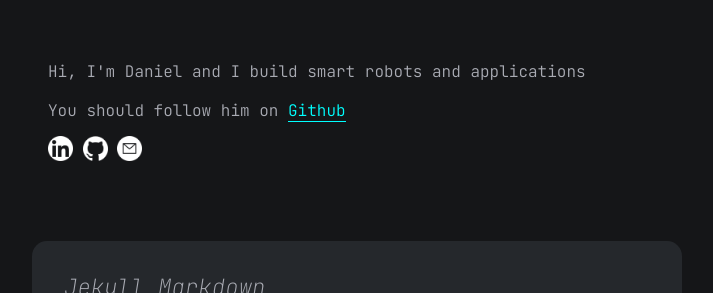
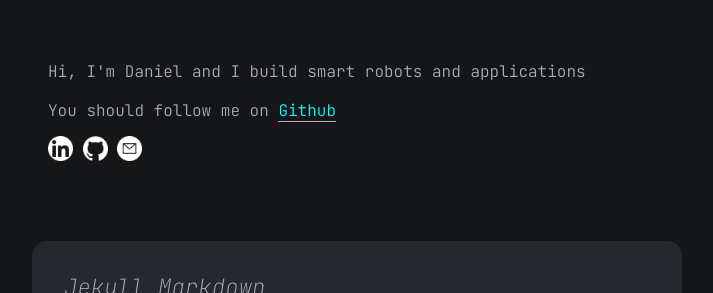
Before and after one commit to jeongwoongc/jeongwoongc.github.io, a Jekyll site: the page built from index.md, in a window 1280 px wide. Shown: the part 152-445 px from the top of the page, without its empty margins (283-996 px from the left). Built offline with Jekyll 4.4.1, drawn with Linux system fonts in a browser that asks for light colours.

Commit message:
author update

```diff
--- a/_data/author.yml
+++ b/_data/author.yml
@@ -5,7 +5,7 @@
   </p>
   <br/>
   <p>
-    You should follow him on <a href='https://github.com/jeongwoongc' target='_blank'>Github</a>
+    You should follow me on <a href='https://github.com/jeongwoongc' target='_blank'>Github</a>
   </P>
 "
 email: dev_sharad@outlook.com
```
Also changed, not shown: README.md.
